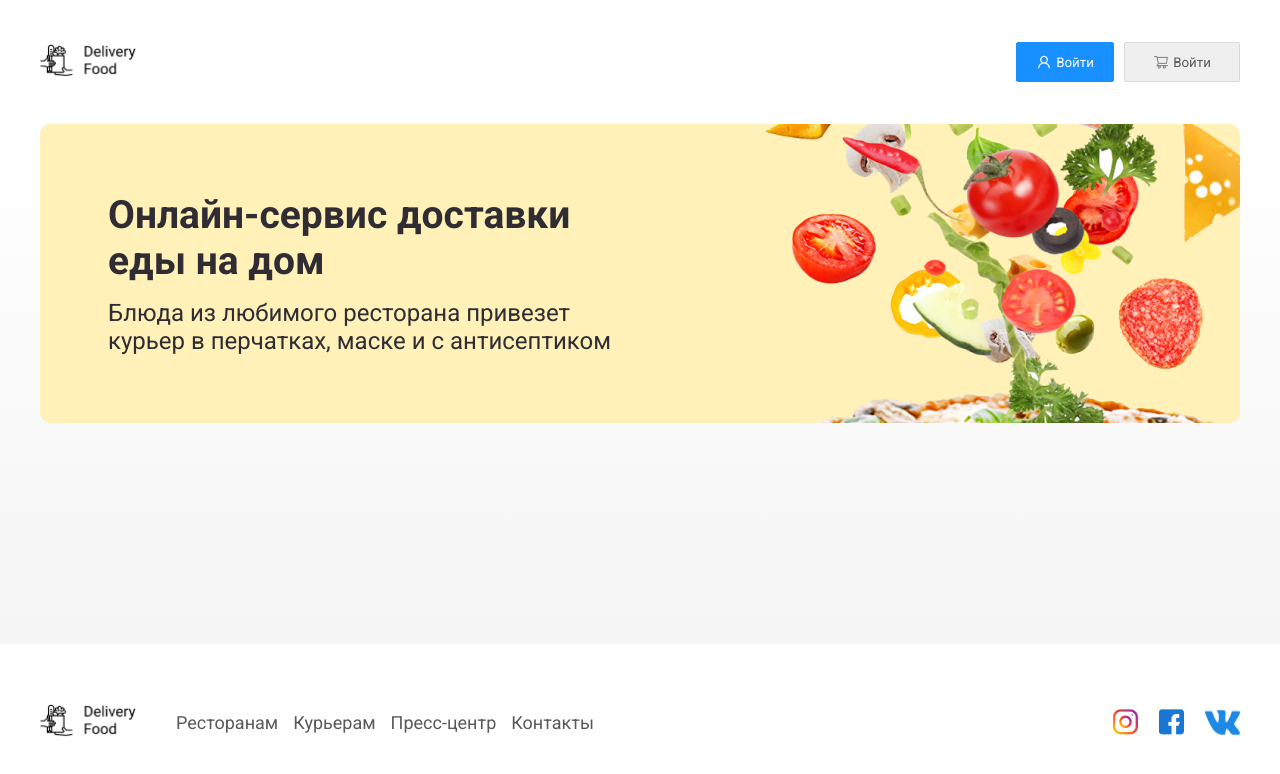
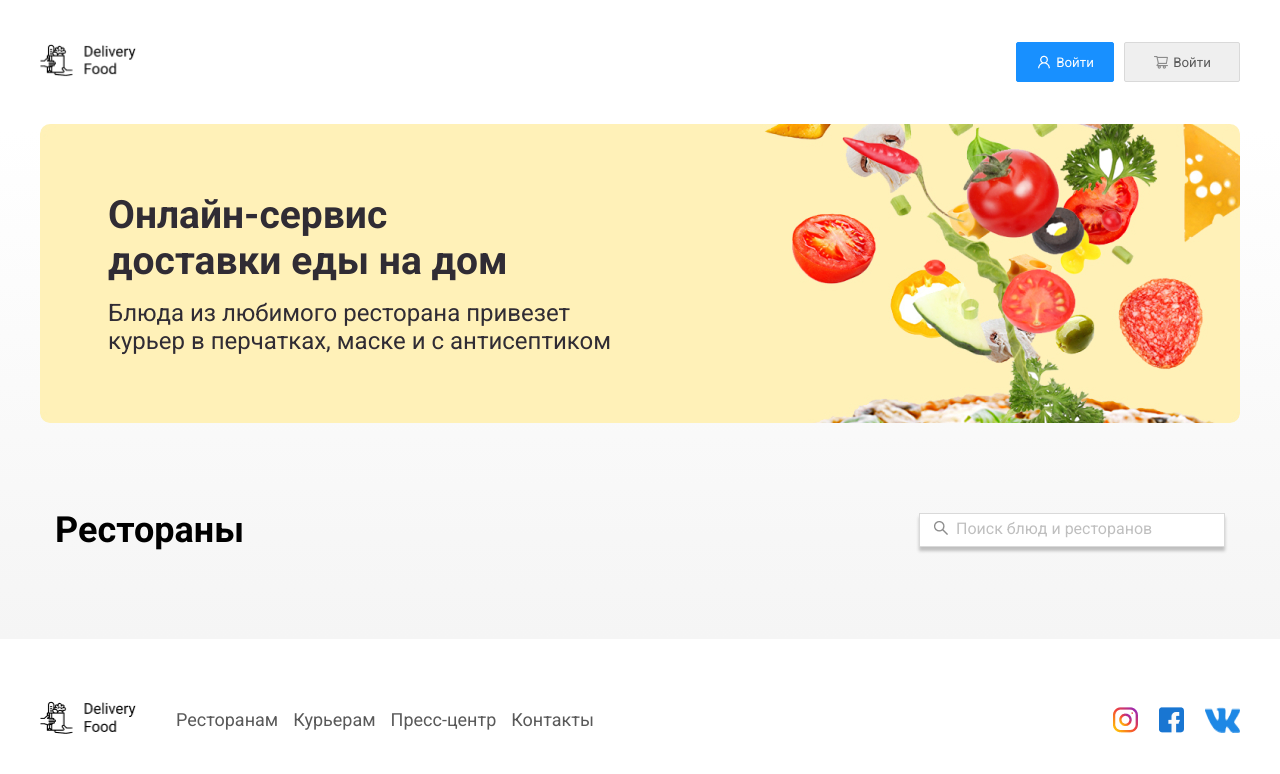
Before and after one commit to calinevaliubovi/Delivery, a plain HTML site: page index.html in a window 1280 px wide. Drawn offline with Linux system fonts and the light colour scheme.

Commit message:
feat: add input in block main

```diff
--- a/assets/styles/style.css
+++ b/assets/styles/style.css
@@ -214,6 +214,10 @@ body {
   );
 }
 
+.banner {
+  margin-bottom: 56px;
+}
+
 .banner__item {
   background-image: url(../img/background1.jpg);
   background-repeat: no-repeat;
@@ -239,10 +243,48 @@ body {
   margin: 0;
 }
 
+.products-header {
+  display: flex;
+  justify-content: space-between;
+  align-items: center;
+}
+
+.products__title {
+  font-weight: 700;
+  font-size: 36px;
+  color: var(--gray---gray-10);
+}
+
+.pruducts__input {
+  min-width: 306px;
+  height: 34px;
+  border: 1px solid #d9d9d9;
+  color: var(--gray---gray-6);
+  padding: 5px 12px;
+  box-shadow: 0px 4px 3px var(--gray---gray-6);
+}
+
+.pruducts__input:focus {
+  outline: none;
+  border: 1px solid #d9d9d9;
+}
+
+.pruducts__input::placeholder {
+  background: url(../img/searchForInput.png);
+  background-repeat: no-repeat;
+  position: left;
+  color: var(--gray---gray-6);
+  font-size: 16px;
+  font-weight: 400;
+  line-height: 24;
+  padding-left: 24px;
+}
+
 .footer {
   min-height: 156px;
   display: flex;
   align-items: center;
+  padding: 60px 0;
 }
 
 .footer-box {
@@ -251,6 +293,7 @@ body {
   justify-content: space-between;
   align-items: center;
   gap: 36px;
+  flex-wrap: wrap;
 }
 
 .footer_nav {
@@ -264,6 +307,7 @@ body {
   list-style: none;
   margin: 0;
   padding: 0;
+  flex-wrap: wrap;
 }
 
 .footer_nav ul li {
@@ -284,3 +328,12 @@ body {
 .logo img {
   width: 100%;
 }
+
+@media (max-width: 991px) {
+  .banner__item-title {
+    max-width: 100%;
+  }
+  .banner__item-subtitle {
+    max-width: 100%;
+  }
+}
--- a/index.html
+++ b/index.html
@@ -37,14 +37,19 @@
             <div class="container">
                 <section class="banner">
                     <div class="banner__item">
-                        <h2 class="banner__item-title">Онлайн-сервис доставки еды на дом</h2>
+                        <h2 class="banner__item-title">Онлайн-сервис <br>доставки еды на дом</h2>
                         <p class="banner__item-subtitle">Блюда из любимого ресторана привезет курьер в перчатках, маске
                             и с антисептиком</p>
-
-
                     </div>
                 </section>
-                <section class="products"></section>
+                <section class="products">
+                    <div class="container">
+                        <div class="products-header">
+                            <h2 class="products__title">Рестораны</h2>
+                            <input type="text" class="pruducts__input" placeholder="Поиск блюд и ресторанов">
+                        </div>
+                    </div>
+                </section>
             </div>
         </main>
         <footer class="footer">
```
Also changed, not shown: assets/img/searchForInput.png (added).
